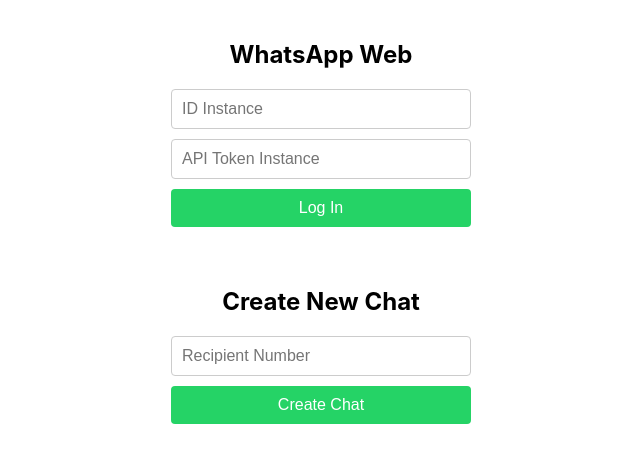
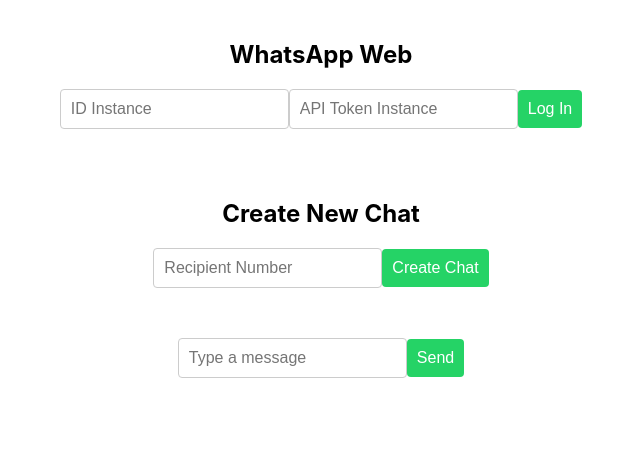
Before and after one commit to harnblaze/whatsapp-app, a React (Create React App) app: page / in a window 1280 px wide. Shown: the top 462 px of the page, without its empty margins (319-959 px from the left). Built offline with nearby package versions, Linux system fonts and the light colour scheme.

Commit message:
add MessageForm

```diff
--- a/src/App.tsx
+++ b/src/App.tsx
@@ -1,12 +1,14 @@
 import React from "react";
 import Index from "./components/CredentialsForm";
 import RecipientForm from "./components/RecipientForm";
+import MessageForm from "./components/MessageForm";
 
 function App() {
   return (
     <div className="App">
       <Index />
       <RecipientForm />
+      <MessageForm recipientNumber={"sdasdasd"} />
     </div>
   );
 }
--- a/src/components/CredentialsForm/CredentialsForm.module.css
+++ /dev/null
@@ -1,5 +0,0 @@
-.form {
-    display: flex;
-    flex-direction: column;
-    width: 300px;
-}
--- a/src/components/CredentialsForm/index.tsx
+++ b/src/components/CredentialsForm/index.tsx
@@ -5,8 +5,7 @@
 import Button from "../common/Button";
 import Title from "../common/Title";
 import Container from "../common/Container";
-
-import styles from "./CredentialsForm.module.css";
+import Form from "../common/Form";
 
 const CredentialsForm = () => {
   const dispatch = useAppDispatch();
@@ -25,7 +24,7 @@
   return (
     <Container>
       <Title>WhatsApp Web</Title>
-      <form className={styles.form} onSubmit={handleSubmit}>
+      <Form onSubmit={handleSubmit}>
         <Input
           placeholder="ID Instance"
           value={idInstance}
@@ -39,7 +38,7 @@
           required
         />
         <Button>Log In</Button>
-      </form>
+      </Form>
     </Container>
   );
 };
--- /dev/null
+++ b/src/components/MessageForm/index.tsx
@@ -0,0 +1,38 @@
+import React, { FC, FormEvent, useState } from "react";
+import { sendMessage } from "../../store/slices/chatSlice";
+import Button from "../common/Button";
+import Input from "../common/Input";
+import Container from "../common/Container";
+import Form from "../common/Form";
+import { useAppDispatch } from "../../hooks/useAppDispatch";
+
+interface MessageFromProps {
+  recipientNumber: string;
+}
+
+const MessageForm: FC<MessageFromProps> = ({ recipientNumber }) => {
+  const dispatch = useAppDispatch();
+  const [messageText, setMessageText] = useState("");
+
+  const handleSubmit = (e: FormEvent<HTMLFormElement>) => {
+    e.preventDefault();
+    dispatch(sendMessage({ recipientNumber, messageText }));
+    setMessageText("");
+  };
+
+  return (
+    <Container>
+      <Form onSubmit={handleSubmit}>
+        <Input
+          placeholder="Type a message"
+          value={messageText}
+          onChange={(e) => setMessageText(e.target.value)}
+          required
+        />
+        <Button>Send</Button>
+      </Form>
+    </Container>
+  );
+};
+
+export default MessageForm;
--- a/src/components/RecipientForm/RecipientForm.module.css
+++ /dev/null
@@ -1,18 +0,0 @@
-.container {
-    display: flex;
-    flex-direction: column;
-    align-items: center;
-    padding: 20px;
-}
-
-.title {
-    font-size: 20px;
-    font-weight: bold;
-    margin-bottom: 20px;
-}
-
-.form {
-    display: flex;
-    flex-direction: column;
-    width: 300px;
-}
--- a/src/components/RecipientForm/index.tsx
+++ b/src/components/RecipientForm/index.tsx
@@ -1,15 +1,14 @@
 import React, { FormEvent, useState } from "react";
-import { useDispatch } from "react-redux";
 import { createChat } from "../../store/slices/chatSlice";
 import Input from "../common/Input";
 import Button from "../common/Button";
 import Title from "../common/Title";
 import Container from "../common/Container";
-
-import styles from "./RecipientForm.module.css";
+import Form from "../common/Form";
+import { useAppDispatch } from "../../hooks/useAppDispatch";
 
 const RecipientForm = () => {
-  const dispatch = useDispatch();
+  const dispatch = useAppDispatch();
   const [recipientNumber, setRecipientNumber] = useState("");
 
   const handleSubmit = (e: FormEvent<HTMLFormElement>) => {
@@ -23,7 +22,7 @@
   return (
     <Container>
       <Title>Create New Chat</Title>
-      <form className={styles.form} onSubmit={handleSubmit}>
+      <Form onSubmit={handleSubmit}>
         <Input
           placeholder="Recipient Number"
           value={recipientNumber}
@@ -31,7 +30,7 @@
           required
         />
         <Button>Create Chat</Button>
-      </form>
+      </Form>
     </Container>
   );
 };
--- /dev/null
+++ b/src/components/common/Form/Form.module.css
@@ -0,0 +1,17 @@
+.submitButton {
+    padding: 10px;
+    background-color: #25d366;
+    color: #fff;
+    border: none;
+    border-radius: 4px;
+    font-size: 16px;
+    cursor: pointer;
+}
+
+.submitButton:hover {
+    background-color: #128c7e;
+}
+
+.submitButton:focus {
+    outline: none;
+}
--- /dev/null
+++ b/src/components/common/Form/index.tsx
@@ -0,0 +1,16 @@
+import styles from "./Form.module.css";
+import React, { FC, FormEventHandler, PropsWithChildren } from "react";
+
+export interface FormProps extends PropsWithChildren {
+  onSubmit?: FormEventHandler<HTMLFormElement>;
+}
+
+const Form: FC<FormProps> = ({ children, onSubmit }) => {
+  return (
+    <form className={styles.form} onSubmit={onSubmit}>
+      {children}
+    </form>
+  );
+};
+
+export default Form;
```
